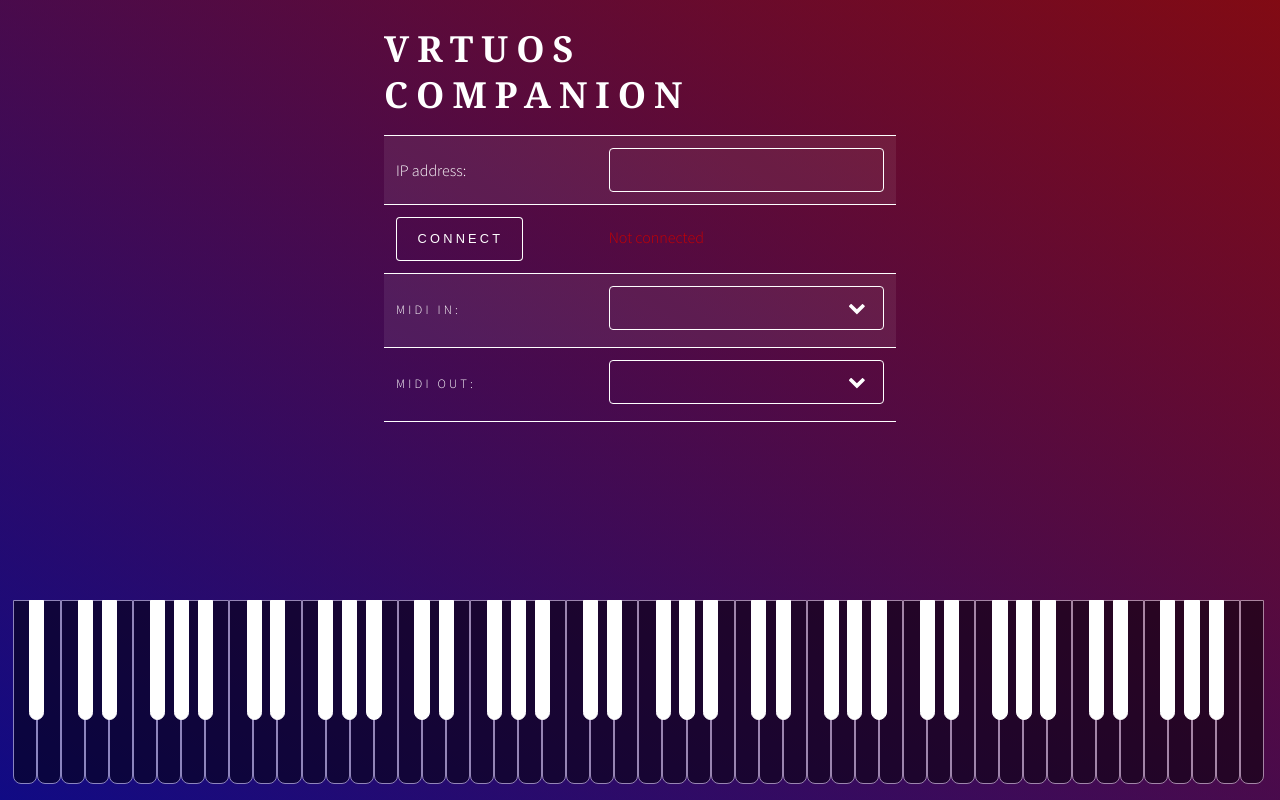
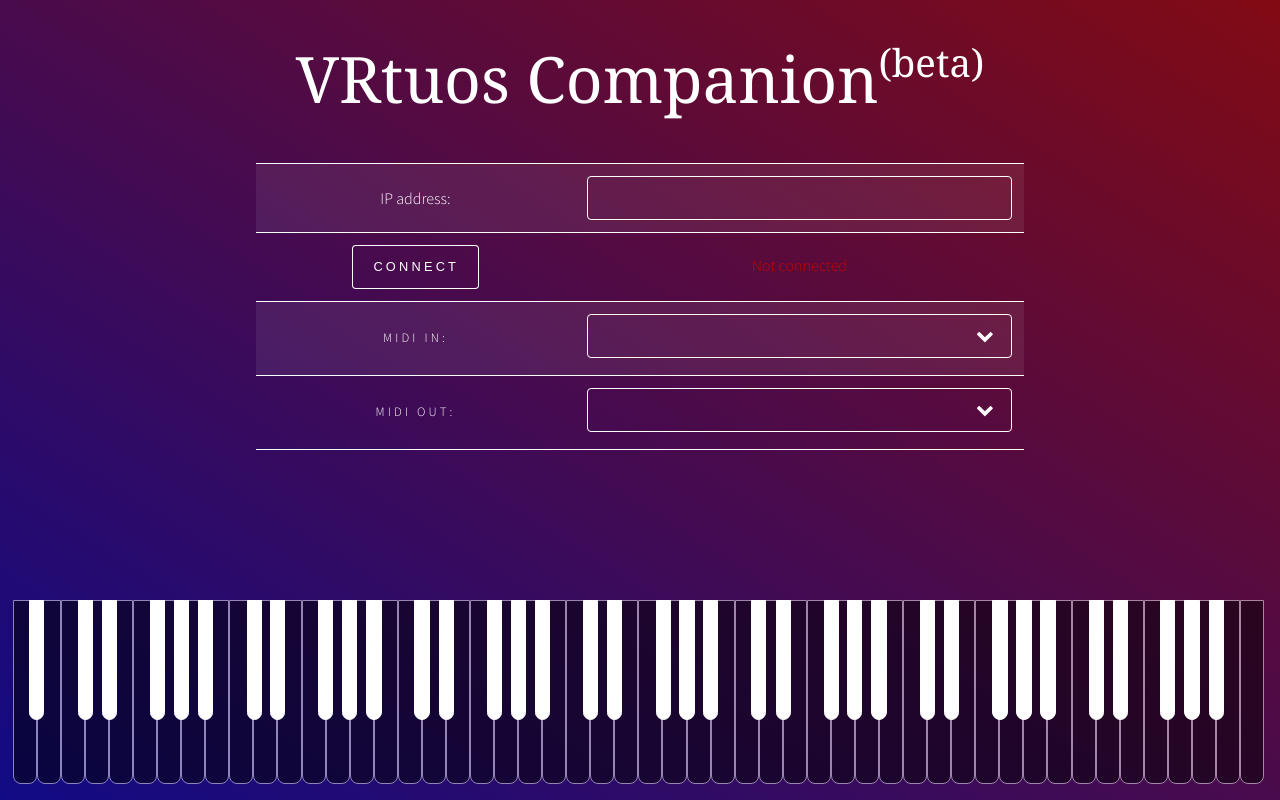
Before and after one commit to Axenntio/VRtuosWebApp, a plain HTML site: page index.html in a window 1280 px wide. Drawn offline with Linux system fonts and the light colour scheme.

Commit message:
Added beta state

```diff
--- a/index.html
+++ b/index.html
@@ -11,7 +11,7 @@
 </head>
 <body>
 	<div class="menu">
-		<h1 style="font-family:Georgia">VRtuos Companion</h1>
+		<p style="font-family:Georgia;font-size:5vw">VRtuos Companion<span style="position:relative;top:-2vw;font-size:3vw">(beta)</span></p>
 		<table>
 			<tr>
 				<td><span>IP address:</span></td>
--- a/styles/style.css
+++ b/styles/style.css
@@ -8,11 +8,12 @@
 }
 
 .menu {
+	text-align: center;
 	display: block;
-	width: 40%;
+	width: 60%;
 	height: 30%;
 	position: relative;
-	margin-left: 30%;
+	margin-left: 20%;
     margin-top: 2%;
 }
 
```
